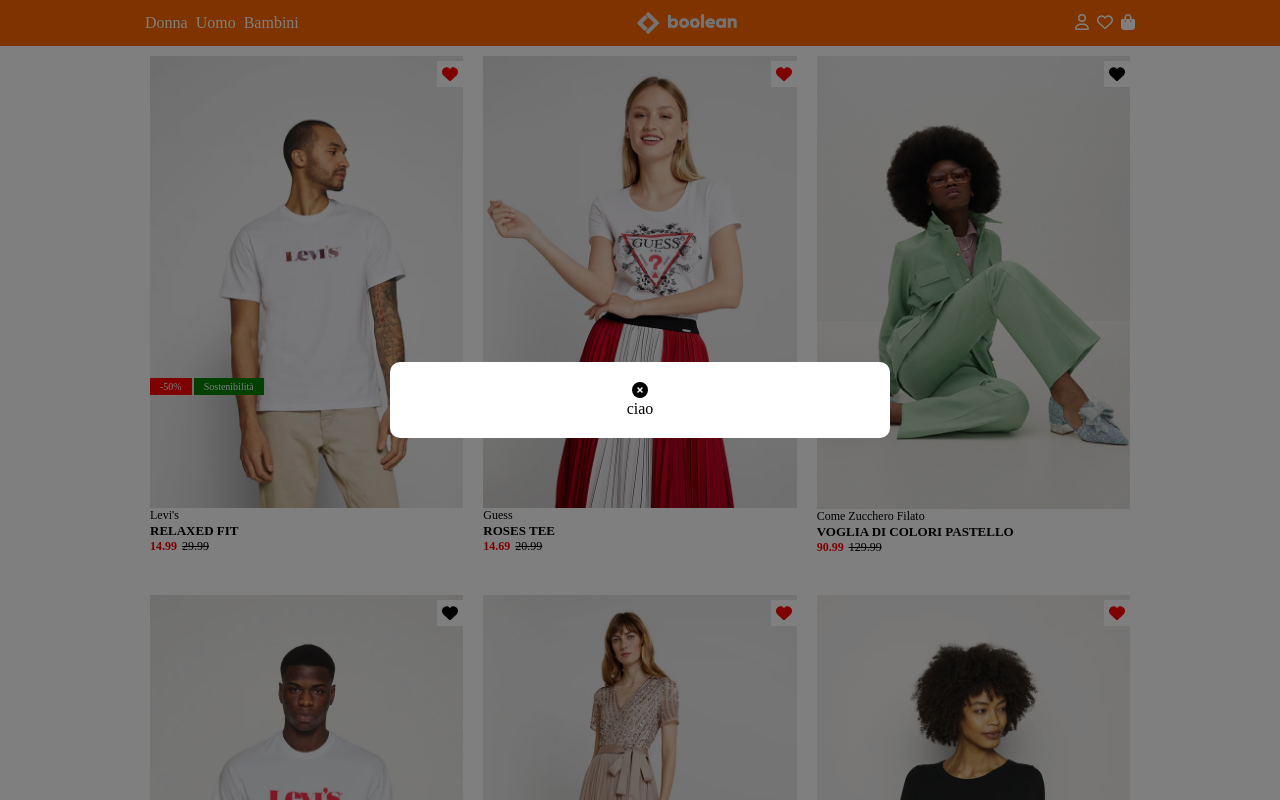
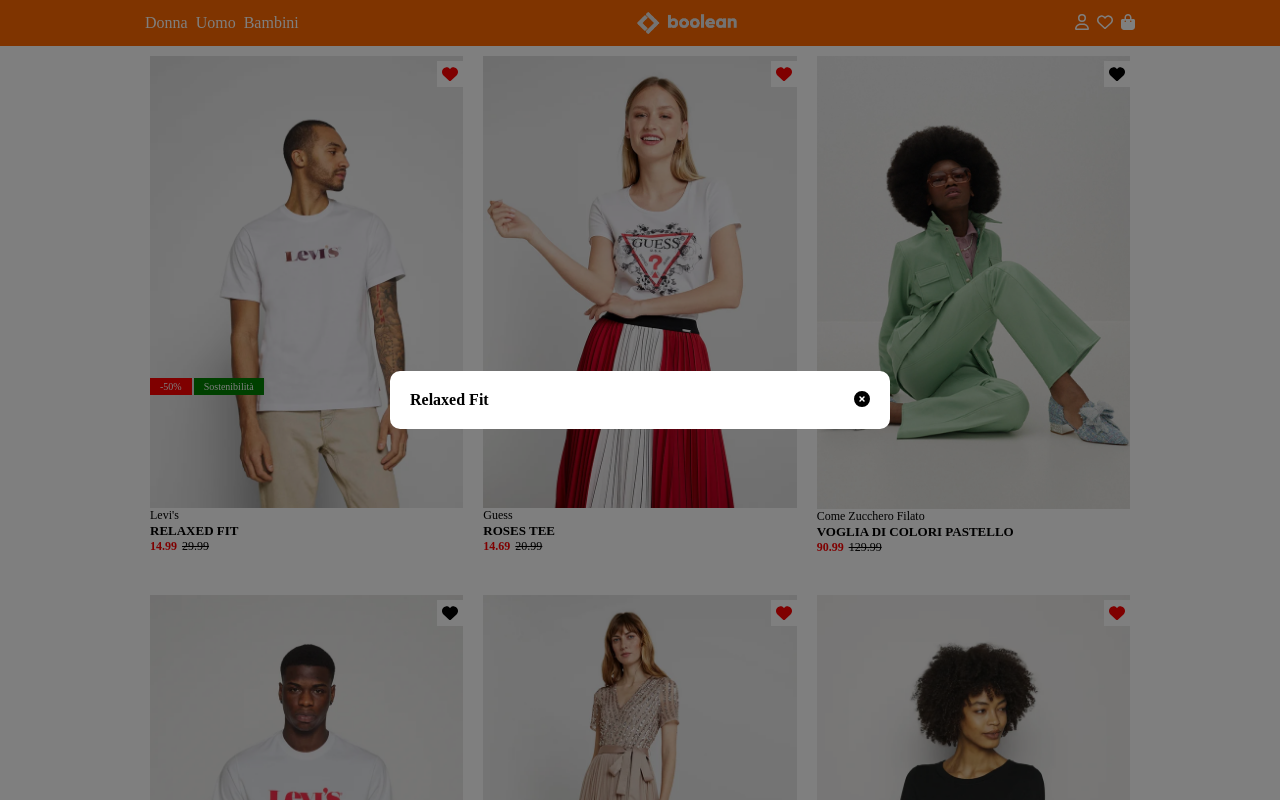
Before and after one commit to w3bd3v3lop3rNico/vite-boolando, a Vue app: page / in a window 1280 px wide. Both pictures are taken after a click on the element "RELAXED FIT". Shown: the top 800 px of the page. Built offline with nearby package versions, Linux system fonts and the light colour scheme; data requests are answered from the project's data file.

Commit message:
add item object to main fom CardProduct with emit, add closeModal function in Main

```diff
--- a/src/components/CardProduct.vue
+++ b/src/components/CardProduct.vue
@@ -33,7 +33,7 @@
         },
         onClick() {
             console.log(this.item.name)
-            this.$emit('show', this.item.name)
+            this.$emit('show', this.item)
         }
     },
     created() {
--- a/src/components/Main.vue
+++ b/src/components/Main.vue
@@ -10,16 +10,20 @@
     data() {
         return {
             // products: productsJson.products,
-            store : store,
+            store: store,
             open: false,
-            selectedName: {}
+            selectedItem: {}
         }
     },
     methods: {
-        showModal(name) {
-            console.log('show modal', name);
-            this.selectedName = name;
+        showModal(item) {
+            console.log('show modal', item.name);
+            this.selectedItem = item;
             this.open = true;
+        },
+        closeModal() {
+            this.open = false;
+            this.selectedItem = {};
         }
     },
     created() {
@@ -31,19 +35,18 @@
 <template>
     <div class="container">
         <div class="row">
-            <CardProduct v-for="product in store.products"
-            :item="product"
-            :key="product.id"
-            @show="showModal"/>
+            <CardProduct v-for="product in store.products" :item="product" :key="product.id" @show="showModal" />
         </div>
     </div>
     <div class="selected-product" v-if="open">
         <div class="card">
-            <div class="close-icon">
-                <font-awesome-icon icon="fa-solid fa-circle-xmark" />
-            </div>
             <div class="card-header">
-                ciao
+                <h4>
+                    {{ selectedItem.name }}
+                </h4>
+                <div class="close-icon">
+                    <font-awesome-icon @click="closeModal" icon="fa-solid fa-circle-xmark" />
+                </div>
             </div>
         </div>
     </div>
@@ -78,7 +81,10 @@
     background-color: white;
     text-align: center;
 
+    .card-header {
+        display: flex;
+        justify-content: space-between;
+    }
+
 }
-
-
 </style>
```
